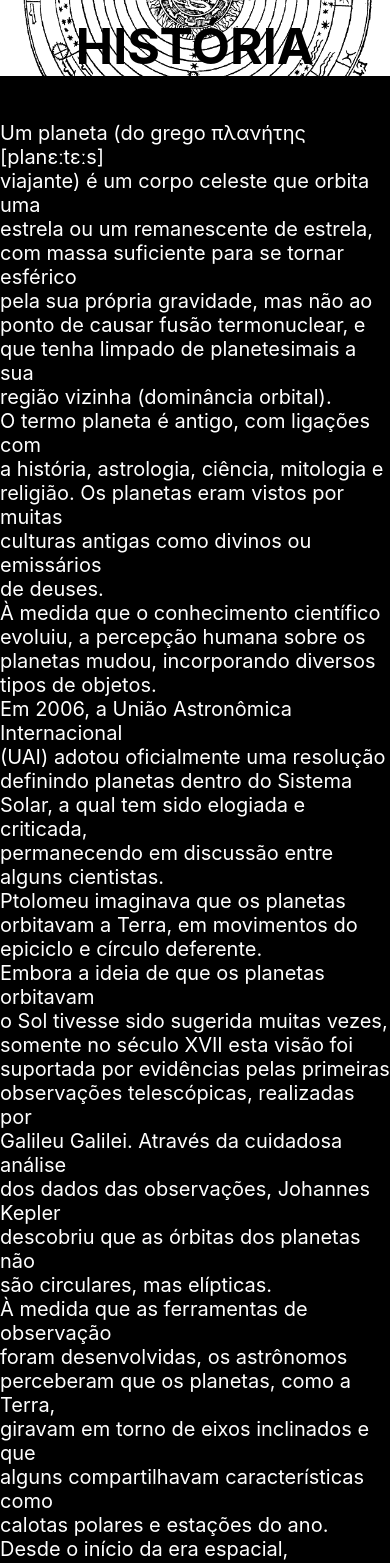
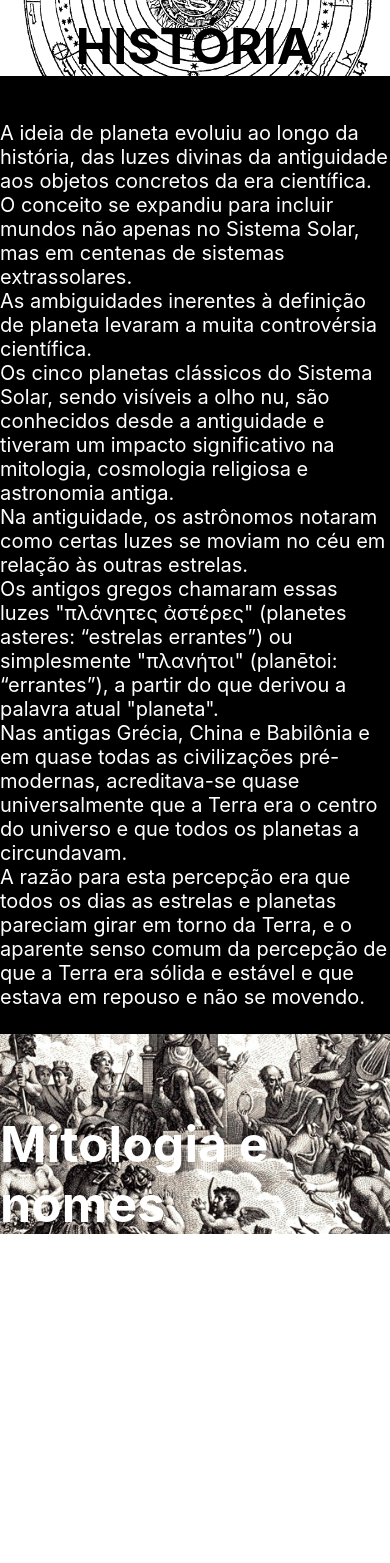
Before and after one commit to SeraosBolt/react-native-example, a React Native app: screen /Planetas in a window 390 px wide. Shown: the part 3460-5023 px from the top of the page. After the commit the page ends 4694 px from the top, so only its background shows below. Built offline with nearby package versions, Linux system fonts and the light colour scheme.

Commit message:
Adiconado mais textos a pagina Planetas

```diff
--- a/App.js
+++ b/App.js
@@ -6,7 +6,7 @@ import Home from './pages/Home';
 import LetraMusica from './pages/Letra-Musica';
 import PlanetasHome from './pages/Planetas/planetas-home';
 import GeraNumero from './pages/Gera-Numero';
-import Planetas from './pages/Planetas/planetas';
+import Planetas from './pages/Planetas/Planetas';
 import SistemaSolar from './pages/Planetas/Sistema-Solar';
 import { createStackNavigator } from '@react-navigation/stack';
 
--- a/pages/Planetas/Planetas/index.js
+++ b/pages/Planetas/Planetas/index.js
@@ -6,6 +6,7 @@ import PlanetaHeader from "../../../components/Planetas-Headers";
 import planetas from '../../../assets/planetas.jpg'
 import planetas2 from '../../../assets/planetas2.png'
 import ptolemaic from '../../../assets/Ptolemaicsystem-small.png'
+import olympians from '../../../assets/Olympians.jpg'
 
 import styles from "./planetas_styles";
 
@@ -131,111 +132,48 @@ export default function Planetas(props){
                 <View style={styles.content}>
                     <View style={{marginTop: 20}}>
                         <Text style={styles.paragrafo_text}>
-                            Um planeta (do grego πλανήτης [planεːtεːs] {'\n'}
-                            viajante) é um corpo celeste que orbita uma {'\n'}
-                            estrela ou um remanescente de estrela, com massa suficiente para se tornar esférico {'\n'}
-                            pela sua própria gravidade, mas não ao {'\n'}
-                            ponto de causar fusão termonuclear, e {'\n'}
-                            que tenha limpado de planetesimais a sua {'\n'}
-                            região vizinha (dominância orbital).{'\n'}
+                            A ideia de planeta evoluiu ao longo da
+                            história, das luzes divinas da antiguidade
+                            aos objetos concretos da era científica. {'\n'}
+                            O conceito se expandiu para incluir mundos
+                            não apenas no Sistema Solar, mas em
+                            centenas de sistemas extrassolares. {'\n'}
+                            As ambiguidades inerentes à definição
+                            de planeta levaram a muita controvérsia
+                            científica.{'\n'}
                         </Text>
                         <Text style={styles.paragrafo_text}>
-                            O termo planeta é antigo, com ligações com {'\n'}
-                            a história, astrologia, ciência, mitologia e {'\n'}
-                            religião. Os planetas eram vistos por muitas {'\n'}
-                            culturas antigas como divinos ou emissários {'\n'}
-                            de deuses. {'\n'}
-                        </Text>
-                        <Text style={styles.paragrafo_text}>
-                            À medida que o conhecimento científico {'\n'}
-                            evoluiu, a percepção humana sobre os {'\n'}
-                            planetas mudou, incorporando diversos tipos de objetos. {'\n'}
-                        </Text>
-                        <Text style={styles.paragrafo_text}>
-                            Em 2006, a União Astronômica Internacional {'\n'}
-                            (UAI) adotou oficialmente uma resolução {'\n'}
-                            definindo planetas dentro do Sistema {'\n'}
-                            Solar, a qual tem sido elogiada e criticada, {'\n'}
-                            permanecendo em discussão entre alguns cientistas.{'\n'}
-                        </Text>
-                        <Text style={styles.paragrafo_text}>
-                            Ptolomeu imaginava que os planetas {'\n'}
-                            orbitavam a Terra, em movimentos do {'\n'}
-                            epiciclo e círculo deferente. {'\n'}
-                            Embora a ideia de que os planetas orbitavam {'\n'}
-                            o Sol tivesse sido sugerida muitas vezes, {'\n'}
-                            somente no século XVII esta visão foi {'\n'}
-                            suportada por evidências pelas primeiras {'\n'}
-                            observações telescópicas, realizadas por {'\n'}
-                            Galileu Galilei. Através da cuidadosa análise {'\n'}
-                            dos dados das observações, Johannes Kepler {'\n'}
-                            descobriu que as órbitas dos planetas não {'\n'}
-                            são circulares, mas elípticas. {'\n'}
-                        </Text>
-                        <Text style={styles.paragrafo_text}>
-                            À medida que as ferramentas de observação {'\n'}
-                            foram desenvolvidas, os astrônomos {'\n'}
-                            perceberam que os planetas, como a Terra, {'\n'}
-                            giravam em torno de eixos inclinados e que {'\n'}
-                            alguns compartilhavam características como {'\n'}
-                            calotas polares e estações do ano. {'\n'}
-                        </Text>
-                        <Text style={styles.paragrafo_text}>
-                            Desde o início da era espacial, observações {'\n'}
-                            mais próximas por meio de sondas {'\n'}
-                            demonstraram que a Terra e os outros {'\n'}
-                            planetas também compartilham {'\n'}
-                            características como vulcanismo, furacões, {'\n'}
-                            tectônica e até mesmo hidrologia.{'\n'}
-                        </Text>
-                        <Text style={styles.paragrafo_text}>
-                            Os planetas do Sistema Solar são divididos {'\n'}
-                            em dois tipos principais: os grandes planetas {'\n'}
-                            gigantes gasosos (ou jovianos), de baixa {'\n'}
-                            densidade, e os menores e rochosos planetas {'\n'}
-                            telúricos ou terrestres. {'\n'}
-                            Pelas definições da UAI, há oito planetas {'\n'}
-                            no Sistema Solar: em ordem crescente de {'\n'}
-                            distância do Sol, são os quatro planetas {'\n'}
-                            telúricos Mercúrio, Vênus, Terra e Marte {'\n'}
-                            e depois os quatro gigantes gasosos {'\n'}
-                            Júpiter, Saturno, Urano e Netuno. {'\n'}
-                            Seis dos planetas são orbitados por um ou
-                            mais satélites naturais. Além disso, o Sistema
-                            Solar possui pelo menos cinco planetas
-                            anões e centenas de milhares de corpos menores.{'\n'}
-                        </Text>
-                        <Text style={styles.paragrafo_text}>
-                            Vários milhares de planetas orbitando
-                            outras estrelas (“planetas extrassolares”
-                            ou exoplanetas”) foram descobertos na Via
-                            Láctea. {'\n'}
-                            Até 1º de março de 2021, foram descobertos
-                            4 687 planetas extrassolares, em 3 463
-                            sistemas planetários (incluindo 770 sistemas
-                            multiplanetários), variando em tamanho
-                            desde mais ou menos o tamanho da Lua até
-                            gigantes gasosos com aproximadamente
-                            duas vezes o tamanho de Júpiter, dos
-                            quais mais de cem com o mesmo tamanho
-                            da Terra, nove dos quais estão à mesma
-                            distância relativa de suas estrelas que a
-                            Terra do Sol, isto é, estão na zona habitável circunstelar.{'\n'}
-                            Em 20 de dezembro de 2011, a equipe do {'\n'}
-                            telescópio espacial Kepler registrou
-                            a descoberta dos primeiros planetas
-                            extrassolares do tamanho da Terra,
-                            Kepler-20e e Kepler-20f, orbitando uma
-                            estrela similar ao Sol, Kepler-20.{'\n'}
-                            Um estudo de 2012, analisando dados de
-                            microlente gravitacional, estima uma média
-                            de 1,6 planeta ligado a cada estrela da Via Láctea. {'\n'}
-                            Acredita-se que uma em cada cinco estrelas
-                            similares ao Sol possui um planeta do
-                            tamanho da Terra em sua zona habitável. Os planetas são mais numerosos que as estrelas.{'\n'}
+                            Os cinco planetas clássicos do Sistema Solar,
+                            sendo visíveis a olho nu, são conhecidos
+                            desde a antiguidade e tiveram um impacto
+                            significativo na mitologia, cosmologia
+                            religiosa e astronomia antiga. {'\n'}
+                            Na antiguidade, os astrônomos notaram
+                            como certas luzes se moviam no céu
+                            em relação às outras estrelas. {'\n'}
+                            Os antigos gregos chamaram essas luzes
+                            "πλάνητες ἀστέρες" (planetes asteres:
+                            “estrelas errantes”) ou simplesmente
+                            "πλανήτοι" (planētoi: “errantes”), a partir do
+                            que derivou a palavra atual "planeta".{'\n'}
+                            Nas antigas Grécia, China e Babilônia e em
+                            quase todas as civilizações pré-modernas,
+                            acreditava-se quase universalmente que a
+                            Terra era o centro do universo e que todos os
+                            planetas a circundavam. {'\n'}
+                            A razão para esta percepção era que todos os
+                            dias as estrelas e planetas pareciam girar em
+                            torno da Terra, e o aparente senso comum da
+                            percepção de que a Terra era sólida e estável
+                            e que estava em repouso e não se movendo.
                         </Text>
                     </View>
                 </View>
+                <ImageBackground source={olympians} style={styles.title_image}>
+                    <Text style={styles.txt_image2}>
+                        Mitologia e nomes
+                    </Text>
+                </ImageBackground>
             </ScrollView>
         </View>
 
--- a/pages/Planetas/Planetas/planetas_styles.js
+++ b/pages/Planetas/Planetas/planetas_styles.js
@@ -34,6 +34,13 @@ const style = StyleSheet.create({
         fontWeight: 'bold',
         fontSize: 50,
         position: 'absolute'
+    },
+    txt_image2:{
+        bottom: 0,
+        color:'white',
+        fontWeight: 'bold',
+        fontSize: 50,
+        position: 'absolute'
     }
 })
 
```
Also changed, not shown: assets/Olympians.jpg (added).
